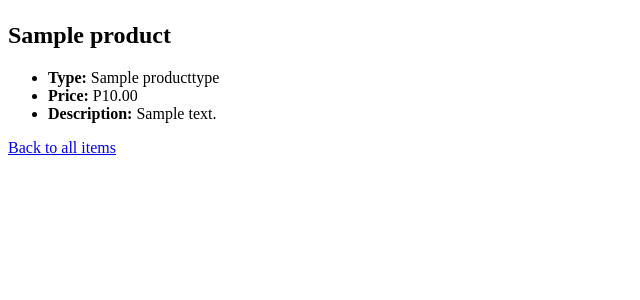
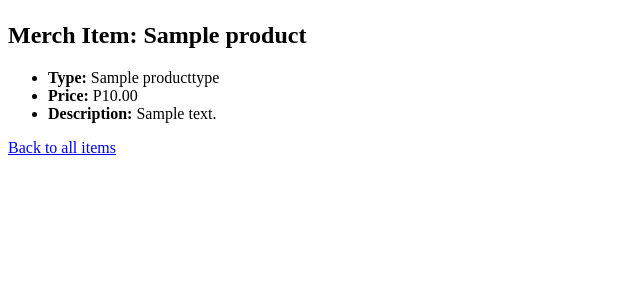
Before and after one commit to yanicells/commongrounds-A-21, a Django app: page /merchstore/item/1 in a window 1280 px wide. Shown: the part 58-358 px from the top of the page, without its empty margins (0-640 px from the left). Run offline with Django 5.2, Linux system fonts and the light colour scheme; tables that the repository leaves empty hold one stand-in row (values such as "Sample post").

Commit message:
feat: update layout

```diff
--- a/merchstore/templates/merchstore/item_detail.html
+++ b/merchstore/templates/merchstore/item_detail.html
@@ -4,7 +4,7 @@
 {% block title %}{{ product.name }}{% endblock %}
 
 {% block content %}
-  <h2>{{ product.name }}</h2>
+  <h2>Merch Item: {{ product.name }}</h2>
   <ul>
     <li><strong>Type:</strong> {{ product.product_type }}</li>
     <li><strong>Price:</strong> P{{ product.price }}</li>
--- a/merchstore/templates/merchstore/item_list.html
+++ b/merchstore/templates/merchstore/item_list.html
@@ -4,7 +4,7 @@
 {% block title %}Merch Store{% endblock %}
 
 {% block content %}
-  <h2>Merchandise</h2>
+  <h2>Merch Store</h2>
   <ul>
     {% for product in products %}
       <li>
```
